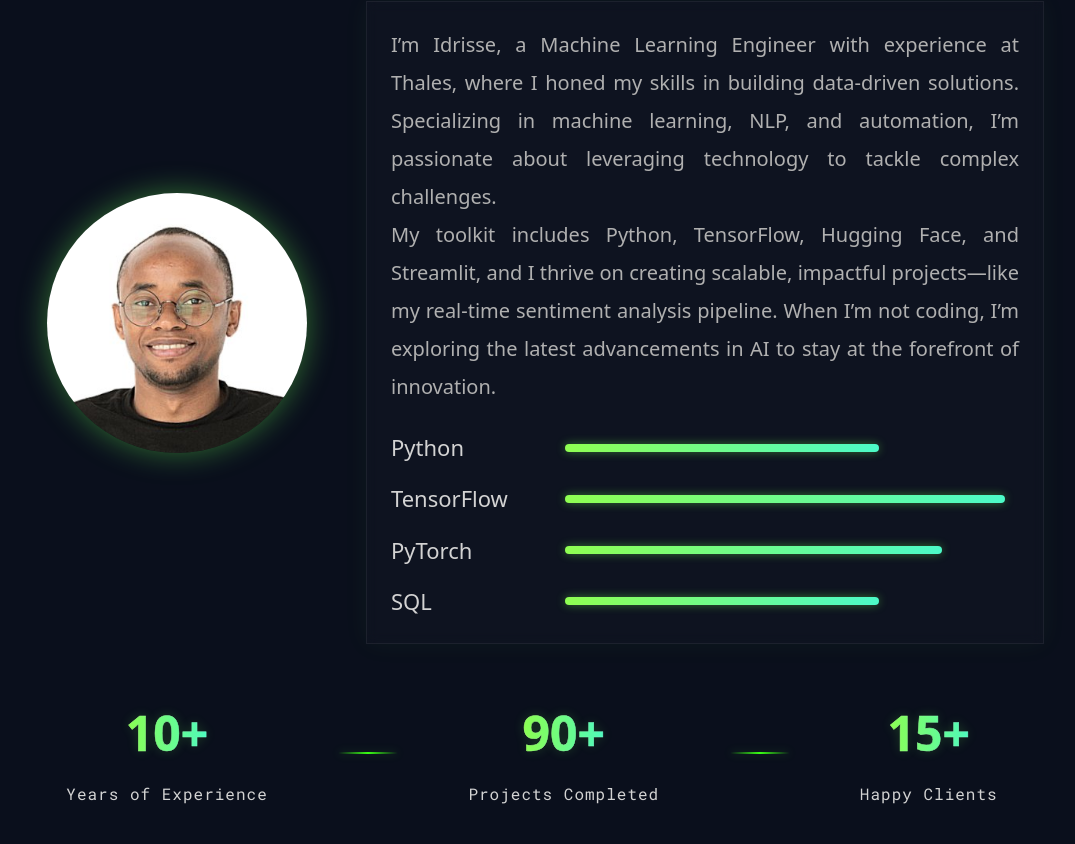
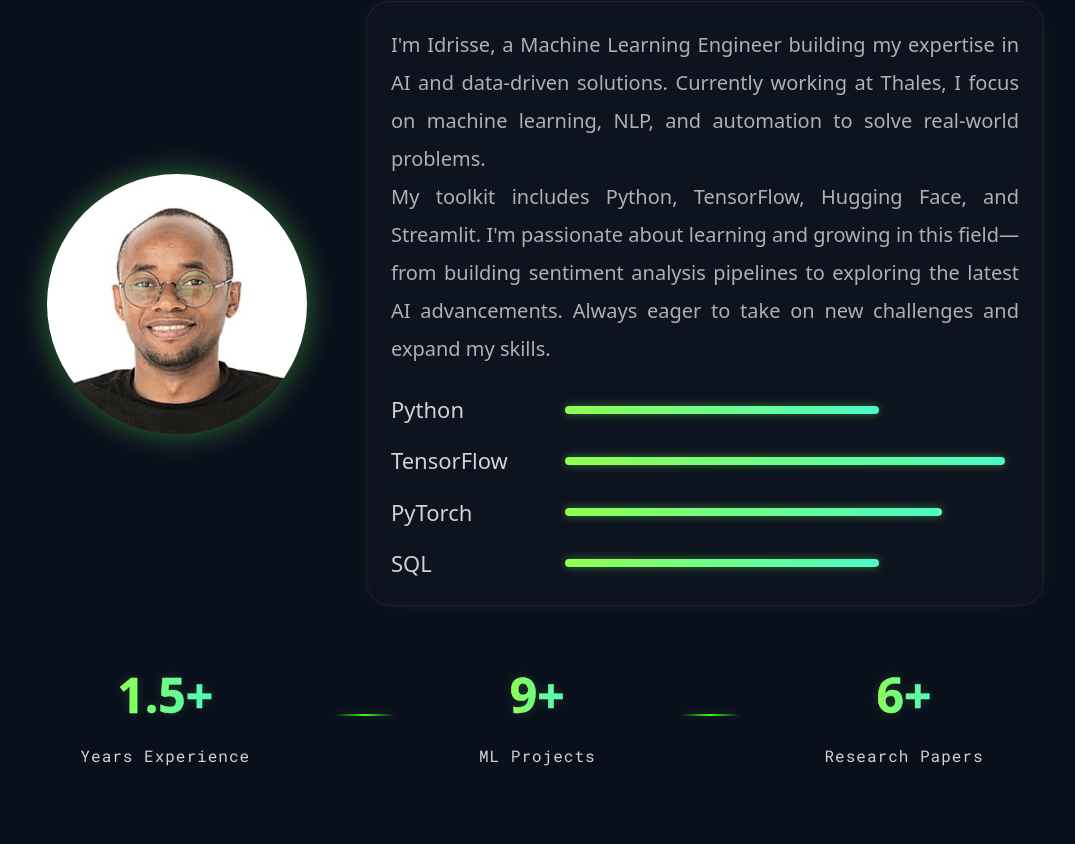
Before and after one commit to IdrisseAA/idrisseaa.github.io, a React (Vite) app: page / in a window 1280 px wide. Shown: the part 1056-1900 px from the top of the page, without its empty margins (108-1183 px from the left). Built offline with nearby package versions, Linux system fonts and the light colour scheme.

Commit message:
About: update bio tone to be authentic, fix inflated achievements with honest metrics, and round box to 24px

```diff
--- a/src/components/sections/About/About.css
+++ b/src/components/sections/About/About.css
@@ -24,6 +24,7 @@
     font-family: var(--font-primary); /* 'Poppins', sans-serif */
     background: linear-gradient(90deg, var(--gradient-start), var(--gradient-end));
     -webkit-background-clip: text;
+    background-clip: text;
     -webkit-text-fill-color: transparent;
     text-align: center;
     margin-bottom: var(--space-sm); /* 16px */
@@ -73,7 +74,7 @@
     background: rgba(255, 255, 255, 0.02);
     border: 1px solid rgba(255, 255, 255, 0.06);
     padding: var(--space-md); /* 24px */
-    border-radius: var(--radius-section); /* 16px */
+    border-radius: 24px; /* More rounded */
     backdrop-filter: blur(6px);
     box-shadow: 0 0 25px rgba(111, 255, 82, 0.05);
     animation: fadeIn 1s ease-out 0.4s;
@@ -176,6 +177,7 @@
     font-family: var(--font-primary); /* 'Poppins', sans-serif */
     background: linear-gradient(90deg, var(--gradient-start), var(--gradient-end));
     -webkit-background-clip: text;
+    background-clip: text;
     -webkit-text-fill-color: transparent;
     -webkit-text-stroke: 0.5px rgba(255, 255, 255, 0.2); /* Subtle outline for contrast */
     text-shadow: 0 0 12px rgba(111, 255, 82, 0.2); /* Softer glow */
--- a/src/components/sections/About/About.jsx
+++ b/src/components/sections/About/About.jsx
@@ -21,18 +21,16 @@ const About = () => {
                 <div className="about-right">
                     <div className="about-para">
                         <p>
-                            I’m Idrisse, a Machine Learning Engineer with experience at Thales,
-                            where I honed my skills in building data-driven solutions.
-                            Specializing in machine learning, NLP, and automation, I’m
-                            passionate about leveraging technology to tackle complex
-                            challenges.
+                            I'm Idrisse, a Machine Learning Engineer building my expertise in
+                            AI and data-driven solutions. Currently working at Thales, I focus
+                            on machine learning, NLP, and automation to solve real-world problems.
                         </p>
                         <p>
                             My toolkit includes Python, TensorFlow, Hugging Face, and
-                            Streamlit, and I thrive on creating scalable, impactful
-                            projects—like my real-time sentiment analysis pipeline. When I’m
-                            not coding, I’m exploring the latest advancements in AI to stay at
-                            the forefront of innovation.
+                            Streamlit. I'm passionate about learning and growing in this
+                            field—from building sentiment analysis pipelines to exploring the
+                            latest AI advancements. Always eager to take on new challenges and
+                            expand my skills.
                         </p>
                     </div>
                     <div className="about-skills">
@@ -57,18 +55,18 @@ const About = () => {
             </div>
             <div className="about-achievements">
                 <div className="about-achievement">
-                    <h1>10+</h1>
-                    <p>Years of Experience</p>
+                    <h1>1.5+</h1>
+                    <p>Years Experience</p>
                 </div>
                 <hr/>
                 <div className="about-achievement">
-                    <h1>90+</h1>
-                    <p>Projects Completed</p>
+                    <h1>9+</h1>
+                    <p>ML Projects</p>
                 </div>
                 <hr/>
                 <div className="about-achievement">
-                    <h1>15+</h1>
-                    <p>Happy Clients</p>
+                    <h1>6+</h1>
+                    <p>Research Papers</p>
                 </div>
             </div>
         </section>
```
